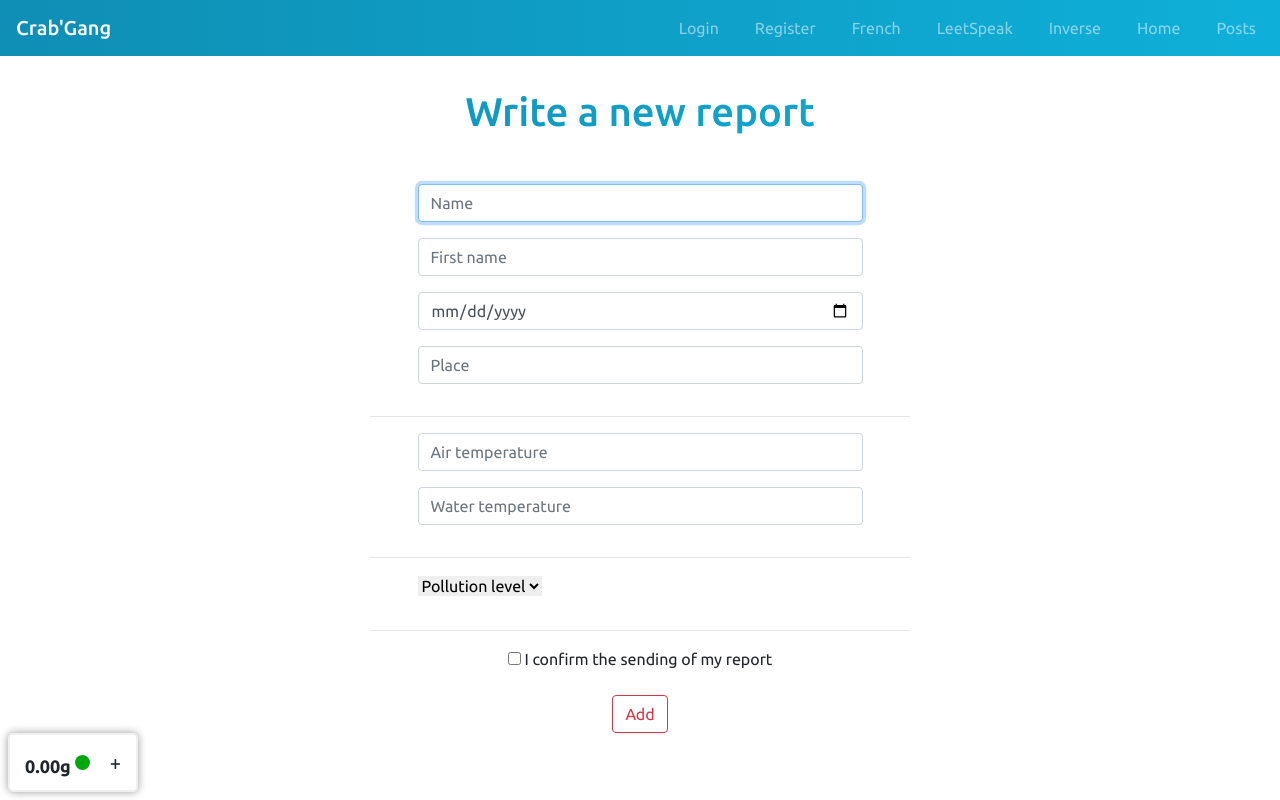
After one commit to CrabGang-Team/crabgang2020, a Symfony app: template templates/main/write_reports.html.twig in a window 1280 px wide. The commit adds this page. Run offline with Twig, Linux system fonts and the light colour scheme; the template is opened without the code that fills it, so the values that code supplies are empty; some libraries are stand-ins or nearby versions.

Commit message:
Feat : add report form

```diff
--- a/templates/base.html.twig
+++ b/templates/base.html.twig
@@ -132,7 +132,6 @@
 				return Base.endLoading = Date.now()
 			}).then(date => {
 				Base.loadingTime = date - Base.startLoading
-				console.log(Base.loadingTime);
 				let left = 0;
 				let carbon = Base.loadingTime * 0.35 / 800;
 				let empreinte = "";
--- /dev/null
+++ b/templates/main/write_reports.html.twig
@@ -0,0 +1,97 @@
+{% extends 'base.html.twig' %}
+
+{% block title %}
+	{{ "navbar.items.home" | trans }}
+{% endblock %}
+
+{% block stylesheets %}
+	<link rel="stylesheet" href="{{ asset('css/components/card-info.css') }}">
+{% endblock %}
+
+{% block body %}
+    <div class="container mt-3">
+        <h1 class="gradient-text text-center pt-3 mb-5" leet-speak inverse>{{ 'report.title' | trans }}</h1>
+        <form id="formNewReport">
+            <div class="form-group row justify-content-center">
+                <div class="col-5">
+                    <input type="text" id="name" class="form-control" placeholder="{{ 'report.name' | trans }}" name="name" maxlength="30" required autofocus>
+                </div>
+            </div>
+
+            <div class="form-group row justify-content-center">
+                <div class="col-5">
+                    <input type="text" id="firstname" class="form-control" placeholder="{{ 'report.firstname' | trans }}" name="firstname" maxlength="30" required>
+                </div>
+            </div>
+
+            <div class="form-group row justify-content-center">
+                <div class="col-5">
+                    <input type="date" id="date" class="form-control" required>
+                </div>
+            </div>
+
+            <div class="form-group row justify-content-center">
+                <div class="col-5">
+                    <input type="text" id="place" class="form-control" placeholder="{{ 'report.place' | trans }}" name="place" required>
+                </div>
+            </div>
+
+            <div class="row justify-content-center">
+                <div class="col-6">
+                    <hr />
+                </div>
+            </div>
+
+            <div class="form-group row justify-content-center">
+                <div class="col-5">
+                    <input type="text" id="tempAir" class="form-control" placeholder="{{ 'report.tempAir' | trans }}" name="tempAir">
+                </div>
+            </div>
+
+            <div class="form-group row justify-content-center">
+                <div class="col-5">
+                    <input type="text" id="tempWater" class="form-control" placeholder="{{ 'report.tempWater' | trans }}" name="tempWater">
+                </div>
+            </div>
+
+            <div class="row justify-content-center">
+                <div class="col-6">
+                    <hr />
+                </div>
+            </div>
+
+            <div class="form-group row justify-content-center">
+                <div class="col-5">
+                    <select name="pollution" id="pollution-select">
+                        <option value="" selected hidden>{{ 'report.pollution.title' | trans}}</option>
+                        <option value="very_low">{{ 'report.pollution.verylow' | trans}}</option>
+                        <option value="low">{{ 'report.pollution.low' | trans}}</option>
+                        <option value="medium">{{ 'report.pollution.medium' | trans}}</option>
+                        <option value="high">{{ 'report.pollution.high' | trans}}</option>
+                        <option value="very_high">{{ 'report.pollution.veryhigh' | trans}}</option>
+                    </select>
+                </div>
+            </div>
+
+            <div class="row justify-content-center">
+                <div class="col-6">
+                    <hr />
+                </div>
+            </div>
+
+            <div class="form-group row justify-content-center">
+                <div class="col-10 text-center">
+                    <input type="checkbox" name="checkVerify" id="checkValidate" required>
+                    <label for="checkValidate">{{ 'report.validate' | trans }}</label>
+                </div>
+            </div>
+
+            <div class="form-group row justify-content-center">
+                <button id="buttonSubmit" type="submit" name="submit" class="btn btn-outline-danger">{{ 'report.add' | trans}}</button>
+            </div>
+        </form>
+    </div>
+{% endblock %}
+
+{% block javascripts %}
+{% endblock %}
--- a/translations/messages.en.yaml
+++ b/translations/messages.en.yaml
@@ -92,3 +92,18 @@ leetspeak.console.reset: "Reset"
 
 map.title: "Here you can find a list of great spots: "
 map.subtitle: "Do not hesitate to add yours!"
+
+report.title: "Write a new report"
+report.name: "Name"
+report.firstname: "First name"
+report.place: "Place"
+report.tempAir: "Air temperature"
+report.tempWater: "Water temperature"
+report.pollution.title: "Pollution level"
+report.pollution.verylow: "Very low"
+report.pollution.low: "Low"
+report.pollution.medium: "Medium"
+report.pollution.high: "High"
+report.pollution.veryhigh: "Very high"
+report.validate: "I confirm the sending of my report"
+report.add: "Add"
```
Also changed, not shown: src/Controller/MainController.php (+8 -0 lines), templates/rest/index.html.twig (deleted, +0 -20 lines), translations/messages.fr.yaml (+16 -1 lines), templates/main/home.html.twig (line endings or trailing spaces).
